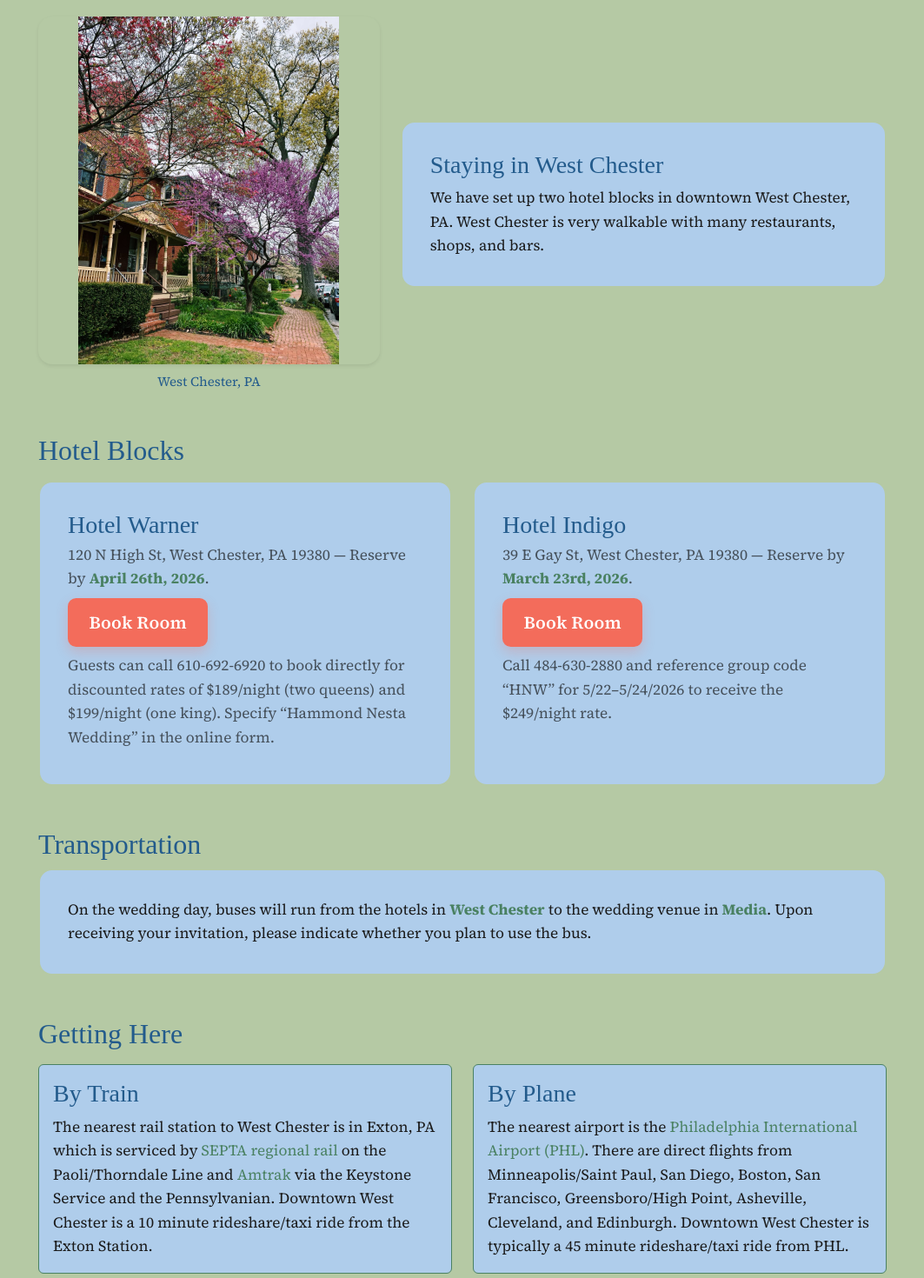
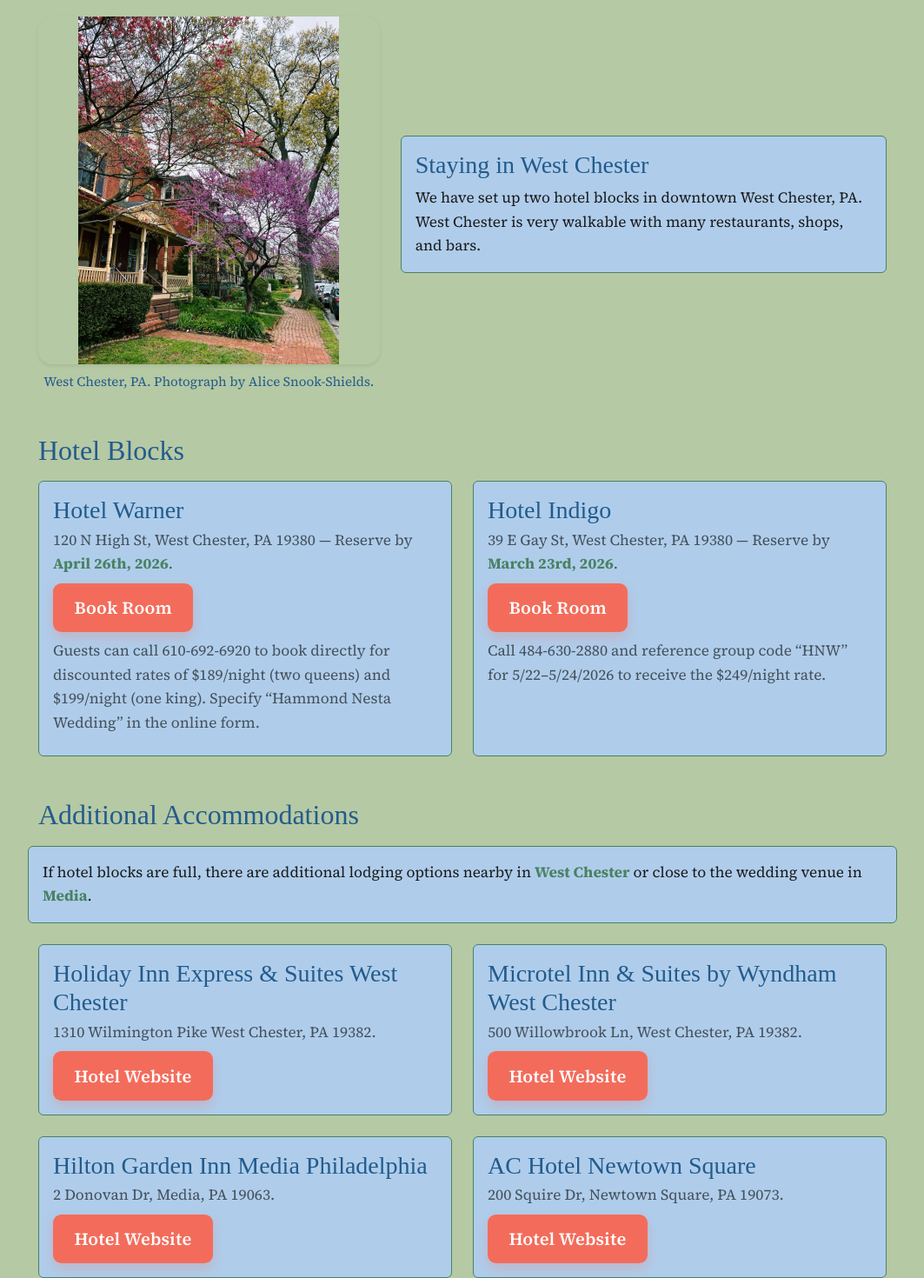
Before and after one commit to justanesta/ivyandadrian, a Next.js app: page /logistics in a window 1280 px wide. Shown: the part 200-1670 px from the top of the page at 87% size, without its empty margins (108-1171 px from the left). Built offline with nearby package versions, Linux system fonts and the light colour scheme.

Commit message:
adding additional hotel options, rsvp page tweaks and border cleanup

```diff
--- a/app/globals.css
+++ b/app/globals.css
@@ -138,11 +138,19 @@
 }
 
 /* Boxes and cards across all pages */
-.section-soft,
-.card,
+.section-soft {
+  background-color: var(--color-sky) !important;
+  border: 2px solid var(--color-sage) !important;
+}
+
+/* Cards get sky background but respect border color classes */
+.card {
+  background-color: var(--color-sky) !important;
+}
+
+/* Sections with borders get sky background but respect border color classes */
 section.border {
   background-color: var(--color-sky) !important;
-  border: 2px solid var(--color-sage) !important;
 }
 
 /* Links */
--- a/app/logistics/page.tsx
+++ b/app/logistics/page.tsx
@@ -40,13 +40,13 @@
               />
             </figure>
             <figcaption className="form-text text-center mt-2 text-navy">
-              West Chester, PA
+              West Chester, PA. Photograph by Alice Snook-Shields.
             </figcaption>
           </div>
 
           {/* Optional blurb to balance the image; edit or remove as you like */}
           <div className="col-12 col-md-7">
-            <div className="section-soft bg-sky border-forest">
+            <div className="border rounded border-forest p-3 bg-sky">
               <h2 className="h3 text-navy mb-2">Staying in West Chester</h2>
               <p className="mb-0">
                 We have set up two hotel blocks in downtown West Chester, PA. West Chester is very walkable with many restaurants, shops, and bars.
@@ -61,11 +61,11 @@
         <h2 className="h2 text-navy mb-3">Hotel Blocks</h2>
         <div className="row g-4">
           <div className="col-12 col-md-6">
-            <div className="section-soft bg-sky border-forest h-100">
+            <div className="border rounded border-forest p-3 h-100 bg-sky">
               <h3 className="h3 text-navy mb-1">Hotel Warner</h3>
               <p className="text-muted mb-2">
                 120 N High St, West Chester, PA 19380 — Reserve by{' '}
-                <strong><span className="text-forest">April 26th, 2026</span></strong>.
+                <strong><span className="text-forest fw-bold">April 26th, 2026</span></strong>.
               </p>
               <a
                 className="btn btn-brand btn-lg"
@@ -86,11 +86,11 @@
 
           {/* Duplicate/modify this column per hotel */}
           <div className="col-12 col-md-6">
-            <div className="section-soft bg-sky border-forest h-100">
+            <div className="border rounded border-forest p-3 h-100 bg-sky">
               <h3 className="h3 text-navy mb-1">Hotel Indigo</h3>
               <p className="text-muted mb-2">
                 39 E Gay St, West Chester, PA 19380 — Reserve by{' '}
-                <strong><span className="text-forest">March 23rd, 2026</span></strong>.
+                <strong><span className="text-forest fw-bold">March 23rd, 2026</span></strong>.
               </p>
               <a
                 className="btn btn-brand btn-lg"
@@ -111,10 +111,89 @@
         </div>
       </section>
 
+      {/* ===== Additional Accommodations ===== */}
+      <section className="mb-5">
+        <h2 className="h2 text-navy mb-3">Additional Accommodations</h2>
+        <div className="row g-4">
+        <div className="border rounded border-forest p-3 bg-sky">
+          <p className="mb-0">
+            If hotel blocks are full, there are additional lodging options nearby in <strong><span className="text-forest">West Chester</span></strong> or close to the wedding venue in <strong><span className="text-forest">Media</span></strong>.
+          </p>
+        </div>
+          <div className="col-12 col-md-6">
+            <div className="border rounded border-forest p-3 h-100 bg-sky">
+              <h3 className="h3 text-navy mb-1">Holiday Inn Express & Suites West Chester</h3>
+              <p className="text-muted mb-2">
+                1310 Wilmington Pike West Chester, PA 19382.
+              </p>
+              <a
+                className="btn btn-brand btn-lg"
+                href="https://www.ihg.com/holidayinnexpress/hotels/us/en/west-chester/phlwp/hoteldetail"
+                target="_blank"
+                rel="noreferrer"
+              >
+                Hotel Website
+              </a>
+            </div>
+          </div>
+
+          <div className="col-12 col-md-6">
+            <div className="border rounded border-forest p-3 h-100 bg-sky">
+              <h3 className="h3 text-navy mb-1">Microtel Inn & Suites by Wyndham West Chester</h3>
+              <p className="text-muted mb-2">
+                500 Willowbrook Ln, West Chester, PA 19382.
+              </p>
+              <a
+                className="btn btn-brand btn-lg"
+                href="https://www.wyndhamhotels.com/microtel/west-chester-pennsylvania/microtel-inn-and-suites-west-chester-pa/overview?CID=LC:5b3ss9kd80xe5ox:28376&iata=00093796"
+                target="_blank"
+                rel="noreferrer"
+              >
+                Hotel Website
+              </a>
+            </div>
+          </div>
+
+          <div className="col-12 col-md-6">
+            <div className="border rounded border-forest p-3 h-100 bg-sky">
+              <h3 className="h3 text-navy mb-1">Hilton Garden Inn Media Philadelphia</h3>
+              <p className="text-muted mb-2">
+                2 Donovan Dr, Media, PA 19063.
+              </p>
+              <a
+                className="btn btn-brand btn-lg"
+                href="https://www.hilton.com/en/hotels/phltsgi-hilton-garden-inn-media-philadelphia/?SEO_id=GMB-AMER-GI-PHLTSGI&y_source=1_MTA4NTM5NDg2Ni03MTUtbG9jYXRpb24ud2Vic2l0ZQ%3D%3D"
+                target="_blank"
+                rel="noreferrer"
+              >
+                Hotel Website
+              </a>
+            </div>
+          </div>
+
+          <div className="col-12 col-md-6">
+            <div className="border rounded border-forest p-3 h-100 bg-sky">
+              <h3 className="h3 text-navy mb-1">AC Hotel Newtown Square</h3>
+              <p className="text-muted mb-2">
+                200 Squire Dr, Newtown Square, PA 19073.
+              </p>
+              <a
+                className="btn btn-brand btn-lg"
+                href="https://www.marriott.com/en-us/hotels/phlqc-ac-hotel-newtown-square/overview/?scid=f2ae0541-1279-4f24-b197-a979c79310b0"
+                target="_blank"
+                rel="noreferrer"
+              >
+                Hotel Website
+              </a>
+            </div>
+          </div>
+        </div>
+      </section>
+
       {/* ===== Transportation Callout ===== */}
       <section className="mb-5">
         <h2 className="h2 text-navy mb-2">Transportation</h2>
-        <div className="section-soft border-forest bg-sky">
+        <div className="border rounded border-forest p-3 bg-sky">
           <p className="mb-0">
             On the wedding day, buses will run from the hotels in <strong><span className="text-forest">West Chester</span></strong> to the wedding venue in <strong><span className="text-forest">Media</span></strong>. Upon receiving your invitation, please indicate whether you plan to use the bus.
           </p>
@@ -128,13 +207,19 @@
           <div className="col-12 col-md-6">
             <div className="border rounded border-forest p-3 h-100 bg-sky">
               <h3 className="h3 text-navy">By Train</h3>
-              <p className="mb-0">The nearest rail station to West Chester is in Exton, PA which is serviced by <a href="https://www.septa.org/stations/exton-station" className="text-forest">SEPTA regional rail</a> on the Paoli/Thorndale Line and <a href="https://www.amtrak.com/stations/ext" className="text-forest">Amtrak</a> via the Keystone Service and the Pennsylvanian. Downtown West Chester is a 10 minute rideshare/taxi ride from the Exton Station.</p>
+              <p className="mb-0">The nearest rail station to West Chester is in Exton, PA which is serviced by <strong><a href="https://www.septa.org/stations/exton-station" className="text-forest">SEPTA regional rail</a></strong> on the Paoli/Thorndale Line and <strong><a href="https://www.amtrak.com/stations/ext" className="text-forest">Amtrak</a></strong> via the Keystone Service and the Pennsylvanian. Downtown West Chester is a 10 minute rideshare/taxi ride from the Exton Station.</p>
             </div>
           </div>
           <div className="col-12 col-md-6">
             <div className="border rounded border-forest p-3 h-100 bg-sky">
               <h3 className="h3 text-navy">By Plane</h3>
-              <p className="mb-0">The nearest airport is the <a href="https://www.phl.org/" className="text-forest">Philadelphia International Airport (PHL)</a>. There are direct flights from Minneapolis/Saint Paul, San Diego, Boston, San Francisco, Greensboro/High Point, Asheville, Cleveland, and Edinburgh. Downtown West Chester is typically a 45 minute rideshare/taxi ride from PHL.</p>
+              <p className="mb-0">The nearest airport is the <strong><a href="https://www.phl.org/" className="text-forest">Philadelphia International Airport (PHL)</a></strong>. There are direct flights from Minneapolis/Saint Paul, San Diego, Boston, Los Angeles, Greensboro/High Point, Asheville, Cleveland, and Edinburgh. Downtown West Chester is typically a 45 minute rideshare/taxi ride from PHL.</p>
+            </div>
+          </div>
+          <div className="col-12 col-md-6">
+            <div className="border rounded border-forest p-3 h-100 bg-sky">
+              <h3 className="h3 text-navy">By Car</h3>
+              <p className="mb-0">If choose to drive, there is both street and garage parking in West Chester. There is also plenty parking available at <strong><span className="text-forest">Tyler Arboretum</span></strong>.</p>
             </div>
           </div>
         </div>
--- a/app/rsvp/[code]/page.tsx
+++ b/app/rsvp/[code]/page.tsx
@@ -35,8 +35,8 @@
   if (!guest) {
     return (
       <main className="container py-5" style={{ maxWidth: 720 }}>
-        <h1 className="h4 mb-3">Invalid RSVP link</h1>
-        <p>Please check your link or contact us for a new one.</p>
+        <h1 className="h4 mb-3">Invalid RSVP word</h1>
+        <p>Please check your RSVP card or contact Adrian at 858-229-7981 or Ivy at 610-675-8052.</p>
       </main>
     )
   }
--- a/app/rsvp/page.tsx
+++ b/app/rsvp/page.tsx
@@ -9,7 +9,10 @@
     <main className="container py-5" style={{ maxWidth: 720 }}>
       <h1 className="h1 mb-3">Find your RSVP</h1>
       <p className="text-muted mb-4">
-        Enter the short word on your invitation (to be sent in early 2026) to reach your personalized RSVP page.
+        Enter the word beneath your name on your RSVP card to confirm your response. Kindly RSVP by Saturday, April 11th, 2026.
+      </p>
+      <p className="text-muted mb-4">
+        Example:<br></br>Your Name<br></br><strong>nature</strong>
       </p>
       <RSVPCodeForm />
     </main>
--- a/components/RSVPCodeForm.tsx
+++ b/components/RSVPCodeForm.tsx
@@ -24,7 +24,7 @@
     e.preventDefault()
     const c = code.trim().toLowerCase()
     if (!/^[a-z]{4,8}$/.test(c)) {
-      alert('Please enter your 4–8 letter invite code.')
+      alert('Please enter your 4–8 letter invite word.')
       return
     }
     router.push(`/rsvp/${c}`)
@@ -39,7 +39,7 @@
           className="form-control"
           type="text"
           inputMode="text"
-          placeholder="Enter your 4–8 letter code"
+          placeholder="Enter your 4–8 letter word"
           value={code}
           onChange={(e) => setCode(e.target.value)}
           pattern="[a-zA-Z]{4,8}"
@@ -49,7 +49,7 @@
           spellCheck={false}
         />
         <div className="form-text">
-          This code is printed on your invitation.
+          This word is printed on your RSVP card.
         </div>
       </div>
 
```
Also changed, not shown: app/faq/page.tsx (+11 -11 lines), components/RSVPForm.tsx (+43 -10 lines).
